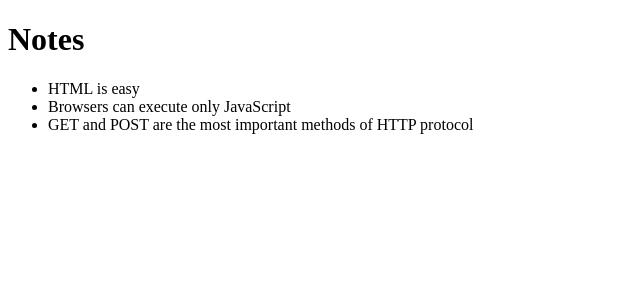
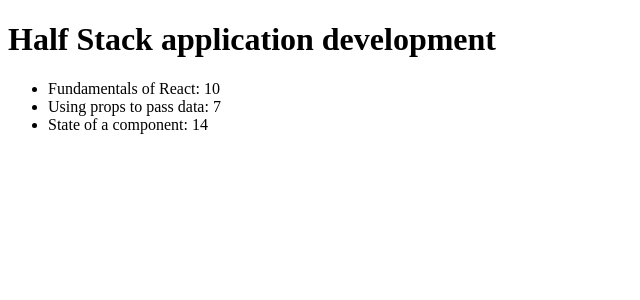
Before and after one commit to ChrisDiPiero/FSO_part2, a React (Create React App) app in the folder fso_part2/: page / in a window 1280 px wide. Shown: the top 300 px of the page, without its empty margins (0-640 px from the left). Built offline with nearby package versions, Linux system fonts and the light colour scheme.

Commit message:
completed 2.1

```diff
--- a/fso_part2/src/App.js
+++ b/fso_part2/src/App.js
@@ -1,17 +1,29 @@
 import React from 'react'
-import Note from './components/Note'
+import Course from './components/Course'
 
-const App = ({notes}) => {
-  return (
-    <div>
-      <h1>Notes</h1>
-      <ul>
-        {notes.map(note =>
-          <Note key="note.id" note={note} />
-        )}
-      </ul>
-    </div>
-  )
+const App = () => {
+  const course = {
+    id: 1,
+    name: 'Half Stack application development',
+    parts: [
+      {
+        name: 'Fundamentals of React',
+        exercises: 10,
+        id: 1
+      },
+      {
+        name: 'Using props to pass data',
+        exercises: 7,
+        id: 2
+      },
+      {
+        name: 'State of a component',
+        exercises: 14,
+        id: 3
+      }
+    ]
+  }
+  return <Course course={course} />
 }
 
 export default App;
--- /dev/null
+++ b/fso_part2/src/components/Course.js
@@ -0,0 +1,16 @@
+import React from 'react'
+
+const Course = ({ course }) => {
+  return (
+    <div>
+      <h1>{course.name}</h1>
+      <ul>
+        {course.parts.map( (e) =>
+          <li key={e.id}>{`${e.name}: ${e.exercises}`}</li>
+        )}
+      </ul>
+    </div>
+  )
+}
+
+export default Course
--- a/fso_part2/src/components/Note.js
+++ /dev/null
@@ -1,9 +0,0 @@
-import React from 'react'
-
-const Note = ({ note }) => {
-  return (
-    <li>{note.content}</li>
-  )
-}
-
-export default Note
```
